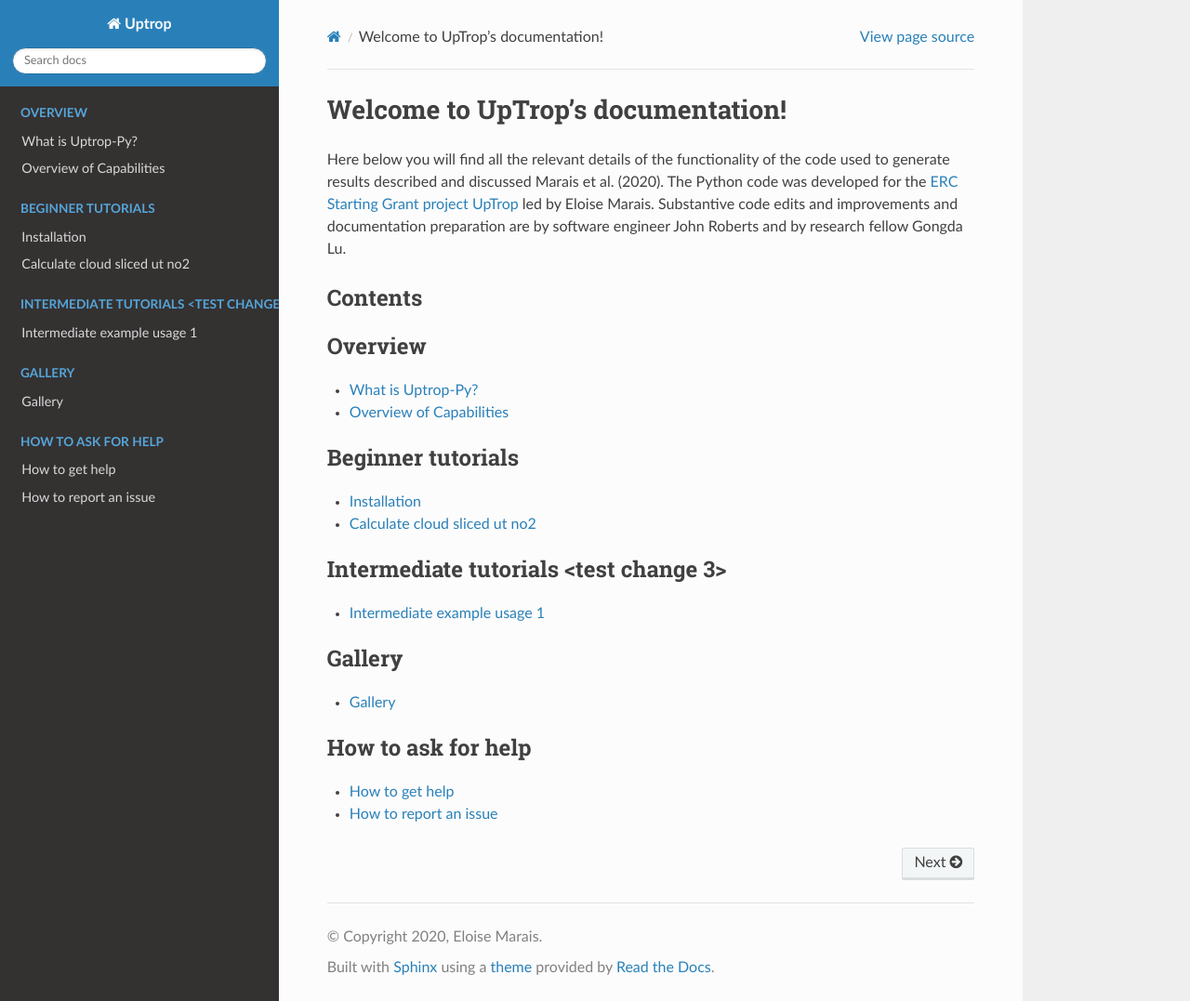
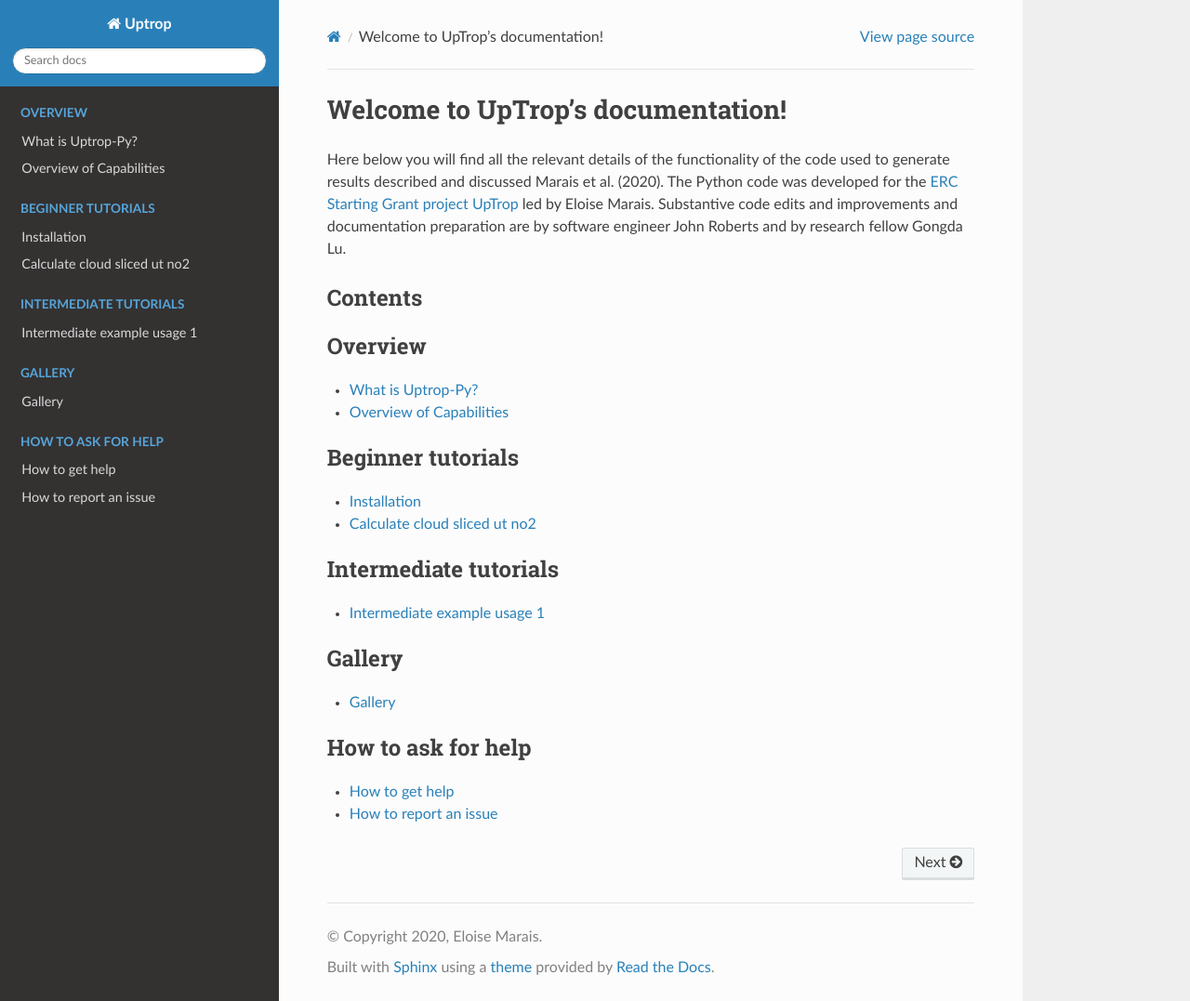
Before and after one commit to eamarais/erc-uptrop, a Sphinx documentation site: the page built from docs/source/index.rst, in a window 1280 px wide and 1077 px high. Shown: the whole window at 93% size. Built offline with Sphinx 7.4.7 and the Read the Docs theme 2.0.0, drawn with Linux system fonts in a browser that asks for light colours; some of the changed lines change nothing that is shown.

Commit message:
Update index.rst

```diff
--- a/docs/source/index.rst
+++ b/docs/source/index.rst
@@ -21,7 +21,7 @@
 
 .. toctree::
    :maxdepth: 1
-   :caption: Intermediate tutorials <test change 3>
+   :caption: Intermediate tutorials
 
    Intermediate-example-usage-1
 
```
